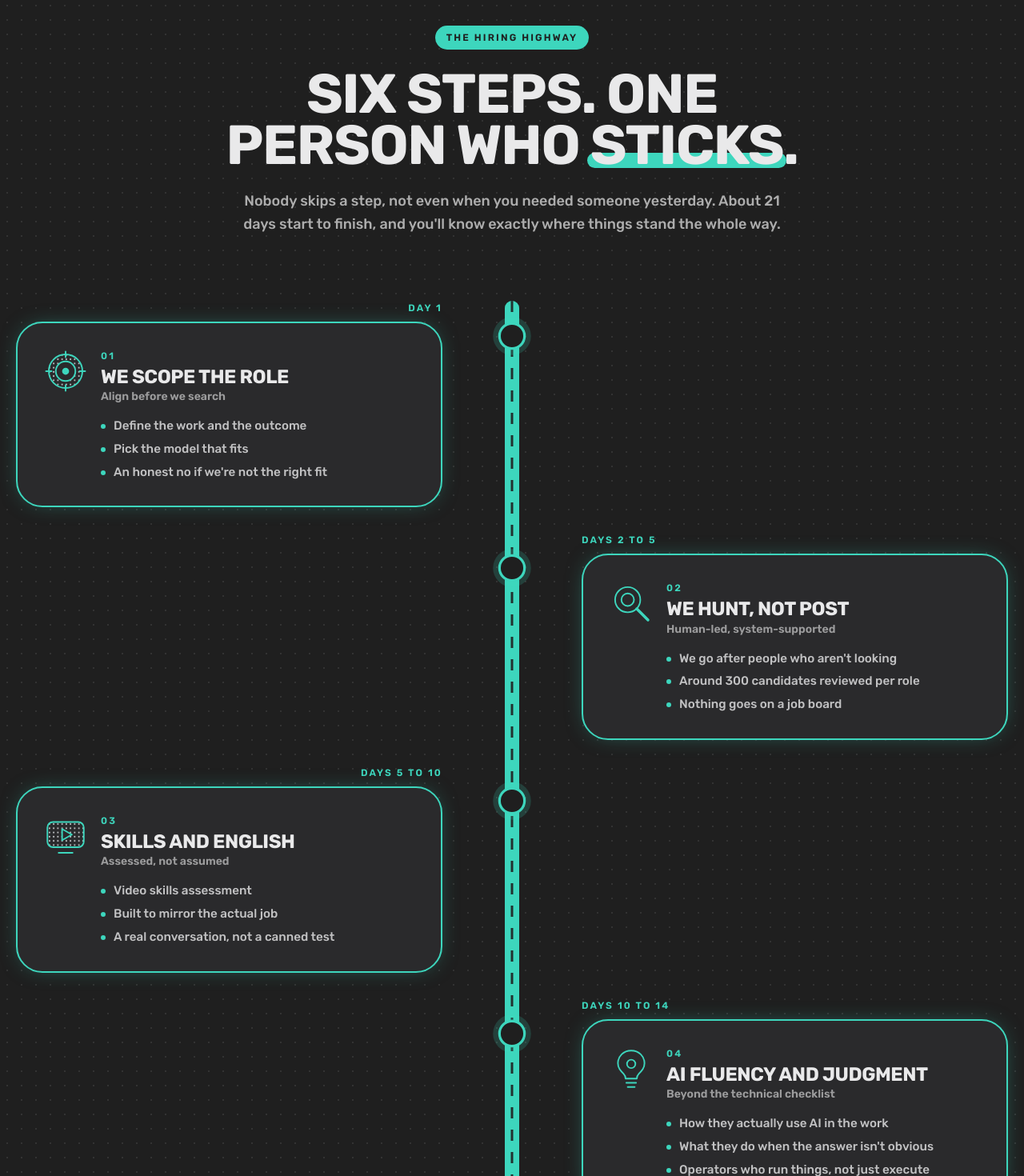
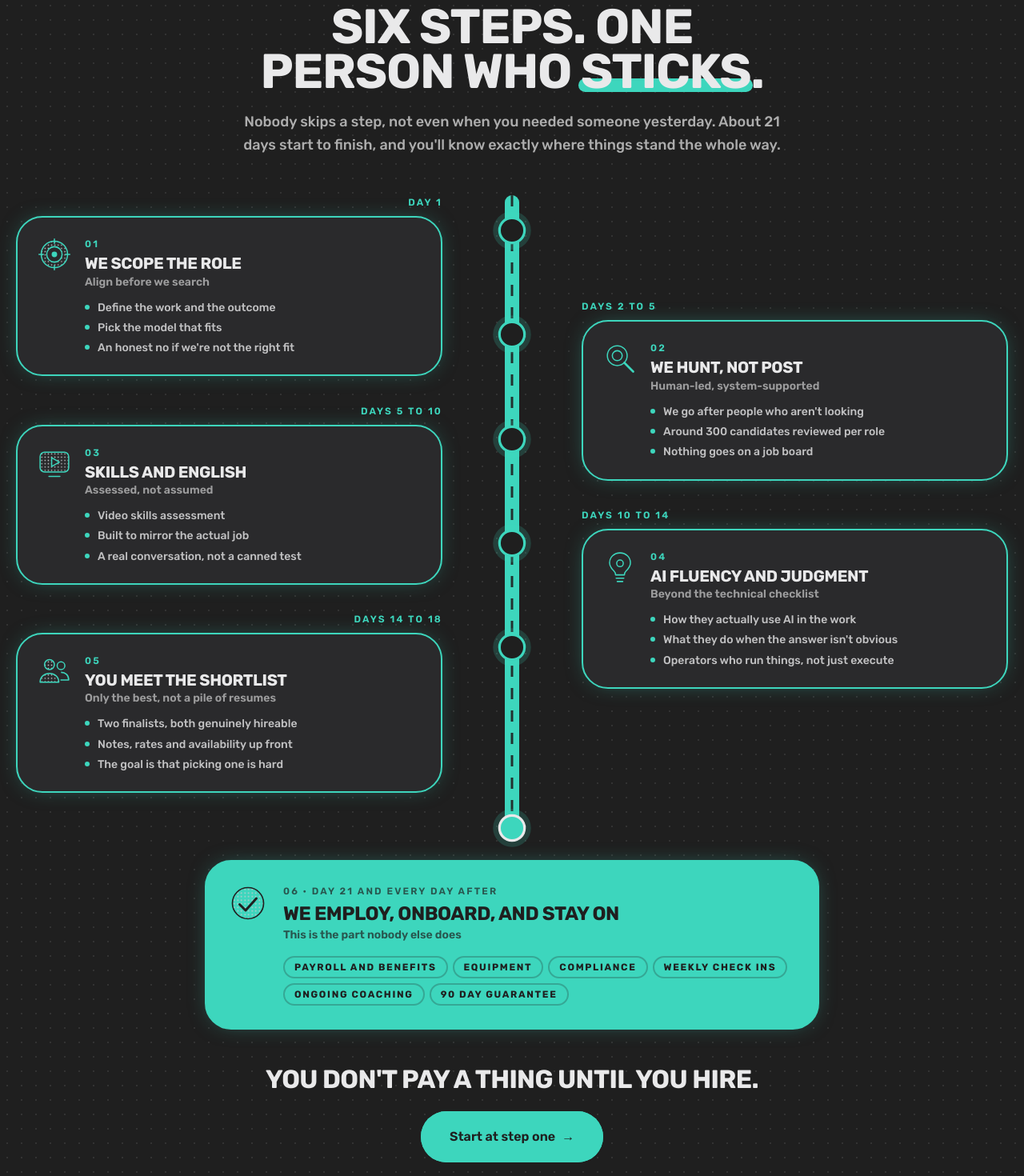
Before and after one commit to Integrated-Go-to-Market-Solutions/Handoff-Sandbox, a Next.js app: page /how-it-works in a window 1280 px wide. Shown: the part 200-1670 px from the top of the page at 80% size. Built offline with nearby package versions, Linux system fonts and the light colour scheme.

Commit message:
rename Hiring Highway to Hands Off Hiring System and fix oversized section on homepage and how-it-works

```diff
--- a/src/app/how-it-works/page.tsx
+++ b/src/app/how-it-works/page.tsx
@@ -5,7 +5,7 @@ import { Cta } from "@/components/sections/cta";
 export const metadata: Metadata = {
   title: "How it works | Handoff",
   description:
-    "The Hiring Highway: the six steps every Handoff hire goes through, from scoping the role to the day we onboard them and stay on.",
+    "The Hands Off Hiring System: the six steps every Handoff hire goes through, from scoping the role to the day we onboard them and stay on.",
 };
 
 export default function HowItWorksPage() {
--- a/src/components/sections/hiring-highway.tsx
+++ b/src/components/sections/hiring-highway.tsx
@@ -99,11 +99,14 @@ export function HiringHighway({ compact = false }: { compact?: boolean }) {
         <div className="hw-road-dash" />
       </div>
 
-      <ol className={`relative ${compact ? "space-y-8 md:space-y-4" : "space-y-12 md:space-y-8"}`}>
+      <ol className={`relative ${compact ? "space-y-5 md:space-y-0" : "space-y-6 md:space-y-0"}`}>
         {steps.map((step, i) => {
           const Icon = highwayIcons[i % highwayIcons.length];
           const isEnd = i === last;
           const left = i % 2 === 0;
+          // Desktop: alternating stops sit in opposite columns, so each one
+          // tucks up beside the previous card instead of starting a new row.
+          const tuck = i === 0 ? "" : compact ? "md:-mt-12" : "md:-mt-24";
 
           if (isEnd) {
             return (
@@ -112,7 +115,7 @@ export function HiringHighway({ compact = false }: { compact?: boolean }) {
                 ref={(el) => {
                   stopRefs.current[i] = el;
                 }}
-                className="hw-stop grid grid-cols-[40px_1fr] gap-x-4 md:grid-cols-[1fr_110px_1fr] md:gap-x-0"
+                className="hw-stop grid grid-cols-[40px_1fr] gap-x-4 md:mt-6 md:grid-cols-[1fr_110px_1fr] md:gap-x-0"
               >
                 <div className="hidden md:block" />
                 <div className="flex justify-center md:pt-1">
@@ -123,20 +126,20 @@ export function HiringHighway({ compact = false }: { compact?: boolean }) {
                 <div className="hidden md:block" />
                 <div
                   className={`hw-card col-start-2 mt-4 rounded-[var(--radius-card)] border-2 border-cyan bg-cyan text-ink md:col-span-3 md:col-start-1 md:mx-auto md:mt-6 md:w-full ${
-                    compact ? "max-w-2xl p-6" : "max-w-3xl p-8 md:p-10"
+                    compact ? "max-w-2xl p-6" : "max-w-3xl p-6 md:p-7"
                   }`}
                 >
                   <div className="flex flex-col items-start gap-4 sm:flex-row sm:gap-5">
                     <Icon
                       cut="#1f1f1f"
-                      className={`shrink-0 ${compact ? "h-10 w-10" : "h-14 w-14"}`}
+                      className={`shrink-0 ${compact ? "h-10 w-10" : "h-12 w-12"}`}
                     />
                     <div className="min-w-0 flex-1">
                       <p className="eyebrow text-[0.75rem] tracking-[0.2em] text-ink/70">
                         {step.n} · {step.day}
                       </p>
                       <h3
-                        className={`display mt-2 leading-tight ${compact ? "text-xl" : "text-2xl md:text-3xl"}`}
+                        className={`display mt-2 leading-tight ${compact ? "text-xl" : "text-xl md:text-2xl"}`}
                       >
                         {step.title}
                       </h3>
@@ -144,11 +147,11 @@ export function HiringHighway({ compact = false }: { compact?: boolean }) {
                         {step.subtitle}
                       </p>
                       {!compact && (
-                        <ul className="mt-5 flex flex-wrap gap-2">
+                        <ul className="mt-4 flex flex-wrap gap-1.5">
                           {step.bullets.map((b) => (
                             <li
                               key={b}
-                              className="rounded-full border-2 border-ink/25 px-3.5 py-1.5 text-xs font-bold uppercase tracking-[0.14em] text-ink"
+                              className="rounded-full border-2 border-ink/25 px-3 py-1 text-xs font-bold uppercase tracking-[0.14em] text-ink"
                             >
                               {b}
                             </li>
@@ -164,21 +167,19 @@ export function HiringHighway({ compact = false }: { compact?: boolean }) {
 
           const card = (
             <div
-              className={`hw-card rounded-[var(--radius-card)] border-2 border-cyan/25 bg-ink-100 text-bone ${
-                compact ? "p-5 md:p-6" : "p-7 md:p-8"
-              }`}
+              className="hw-card rounded-[var(--radius-card)] border-2 border-cyan/25 bg-ink-100 p-5 text-bone md:p-6"
             >
               <div className="flex items-start gap-4">
                 <Icon
                   cut="#2a2a2c"
-                  className={`shrink-0 ${compact ? "h-10 w-10" : "h-14 w-14"}`}
+                  className={`shrink-0 ${compact ? "h-10 w-10" : "h-11 w-11"}`}
                 />
                 <div className="min-w-0 flex-1">
                   <p className="eyebrow text-[0.75rem] tracking-[0.2em] text-cyan">
                     {step.n}
                   </p>
                   <h3
-                    className={`display mt-1.5 leading-tight ${compact ? "text-lg" : "text-2xl"}`}
+                    className={`display mt-1.5 leading-tight ${compact ? "text-lg" : "text-xl"}`}
                   >
                     {step.title}
                   </h3>
@@ -186,13 +187,13 @@ export function HiringHighway({ compact = false }: { compact?: boolean }) {
                     {step.subtitle}
                   </p>
                   {!compact && (
-                    <ul className="mt-4 space-y-2">
+                    <ul className="mt-3 space-y-1.5">
                       {step.bullets.map((b) => (
                         <li
                           key={b}
-                          className="flex gap-2.5 text-[0.95rem] leading-snug text-bone/80"
+                          className="flex gap-2.5 text-sm leading-snug text-bone/80"
                         >
-                          <span className="mt-2 h-1.5 w-1.5 shrink-0 rounded-full bg-cyan" />
+                          <span className="mt-1.5 h-1.5 w-1.5 shrink-0 rounded-full bg-cyan" />
                           {b}
                         </li>
                       ))}
@@ -219,7 +220,7 @@ export function HiringHighway({ compact = false }: { compact?: boolean }) {
               ref={(el) => {
                 stopRefs.current[i] = el;
               }}
-              className={`hw-stop ${left ? "hw-stop-left" : "hw-stop-right"} grid grid-cols-[40px_1fr] gap-x-4 md:grid-cols-[1fr_110px_1fr] md:gap-x-0`}
+              className={`hw-stop ${left ? "hw-stop-left" : "hw-stop-right"} grid grid-cols-[40px_1fr] gap-x-4 md:grid-cols-[1fr_110px_1fr] md:gap-x-0 ${tuck}`}
             >
               {/* Desktop left column */}
               <div className="hidden md:block">
@@ -260,7 +261,7 @@ export function HiringHighway({ compact = false }: { compact?: boolean }) {
     <section
       id="process"
       className={`hw-dots relative overflow-hidden bg-ink text-bone ${
-        compact ? "section-py" : "section-py-hero"
+        compact ? "py-16 md:py-24" : "py-14 md:py-20"
       }`}
     >
       <div className="shell relative">
@@ -270,7 +271,7 @@ export function HiringHighway({ compact = false }: { compact?: boolean }) {
             className={`display mt-6 ${
               compact
                 ? "text-[clamp(2rem,4.4vw,3.4rem)]"
-                : "text-[clamp(2.3rem,5.4vw,4.4rem)]"
+                : "text-[clamp(2.1rem,4.8vw,3.8rem)]"
             }`}
           >
             {process.headlineParts.before}{" "}
@@ -282,17 +283,17 @@ export function HiringHighway({ compact = false }: { compact?: boolean }) {
               {process.body}
             </p>
           ) : (
-            <p className="mx-auto mt-6 max-w-[58ch] text-lg leading-relaxed text-bone/70">
+            <p className="mx-auto mt-5 max-w-[58ch] text-base leading-relaxed text-bone/70 md:text-lg">
               {process.lede}
             </p>
           )}
         </Reveal>
 
-        <div className={compact ? "mt-12 md:mt-14" : "mt-16 md:mt-20"}>
+        <div className={compact ? "mt-10" : "mt-10 md:mt-12"}>
           {compact ? (
             <Link
               href="/how-it-works"
-              aria-label="See every step of the Hiring Highway"
+              aria-label="See every step of the Hands Off Hiring System"
               className="block rounded-[var(--radius-card)] outline-none transition-transform duration-500 hover:-translate-y-1 focus-visible:ring-2 focus-visible:ring-cyan"
             >
               {road}
@@ -303,15 +304,15 @@ export function HiringHighway({ compact = false }: { compact?: boolean }) {
         </div>
 
         {compact ? (
-          <Reveal className="mt-12 text-center">
+          <Reveal className="mt-10 text-center">
             <Button href="/how-it-works">{process.teaserCta}</Button>
           </Reveal>
         ) : (
-          <Reveal className="mt-16 text-center md:mt-20">
-            <p className="display text-[clamp(1.5rem,3vw,2.2rem)]">
+          <Reveal className="mt-10 text-center md:mt-12">
+            <p className="display text-[clamp(1.4rem,2.6vw,2rem)]">
               {process.closer.line}
             </p>
-            <div className="mt-7">
+            <div className="mt-6">
               <Button href={site.bookCall} size="lg">
                 {process.closer.cta}
               </Button>
--- a/src/lib/content.ts
+++ b/src/lib/content.ts
@@ -273,7 +273,7 @@ export const logos = [
  * into meeting the shortlist and the actual employment/onboarding.
  */
 export const process = {
-  eyebrow: "The Hiring Highway",
+  eyebrow: "Hands Off Hiring System",
   headline: "Six steps. One person who sticks.",
   /** Same headline, split so the last word can carry the cyan swipe. */
   headlineParts: { before: "Six steps. One person who", swipe: "sticks", after: "." },
@@ -338,7 +338,7 @@ export const process = {
  * rather than invented claims.
  */
 export const hiringHighwayVideo = {
-  label: "Watch the Hiring Highway",
+  label: "Watch the Hands Off Hiring System",
   caption: "The real journey, filmed start to finish. Coming soon.",
 };
 
```
